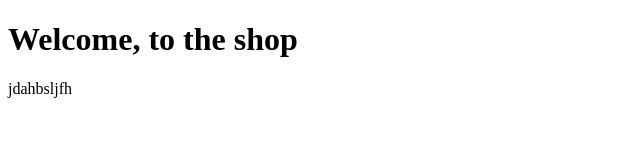
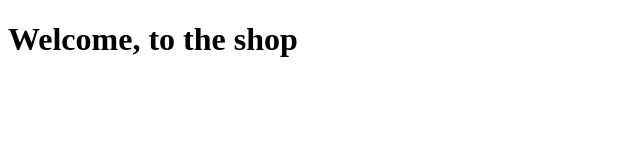
Before and after one commit to paulg44/unit_mock_tests, a website: page client/index.html in a window 1280 px wide. Shown: the whole page, without its empty margins (0-640 px from the left). Drawn offline with Linux system fonts and the light colour scheme.

```diff
--- a/client/index.html
+++ b/client/index.html
@@ -9,9 +9,7 @@
   <body>
     <header>
       <h1>Welcome, to the shop</h1>
-        <div>
-                       <p>jdahbsljfh</p>
-        </div>
+      <div></div>
     </header>
 
     <script src="./script.js"></script>
```
Also changed, not shown: package.json (added, +12 -0 lines), README.md.
